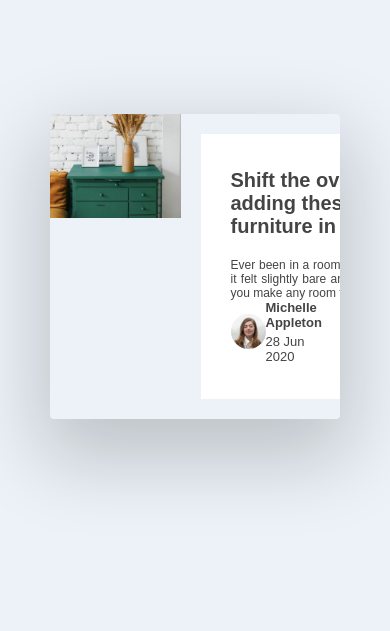
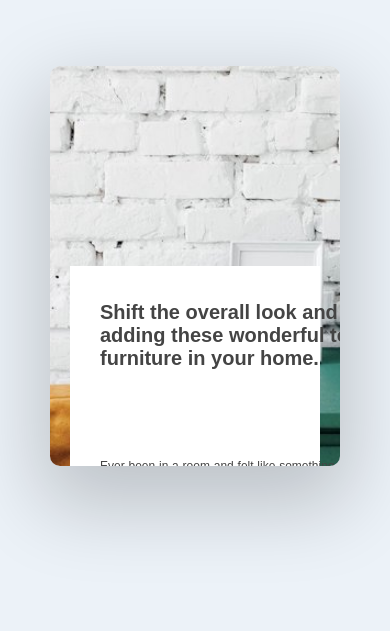
Before and after one commit to syauqitaqiyuddin/Tugas-Desain-PPW-, a plain HTML site: page index.html in a window 390 px wide. Shown: the part 156-787 px from the top of the page. Drawn offline with Linux system fonts and the light colour scheme.

Commit message:
responsif 2

```diff
--- a/style.css
+++ b/style.css
@@ -109,14 +109,14 @@
     background-color: rgb(215, 221, 227);
   }
   @media only screen and (max-width: 600px) {
-    .box {
+    .furniture {
       display: flex;
       flex-direction: column;
       height: 400px;
       width: 250%;
       border-radius: 10px;
     }
-    .thumbnail {
+    .furniture_hero {
       height: 150px;
       width: 250%;
       border-radius: inherit;
```
